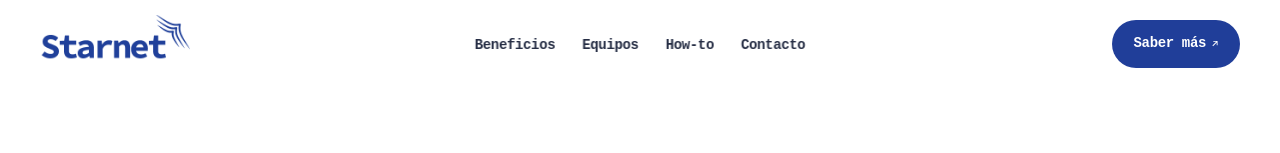
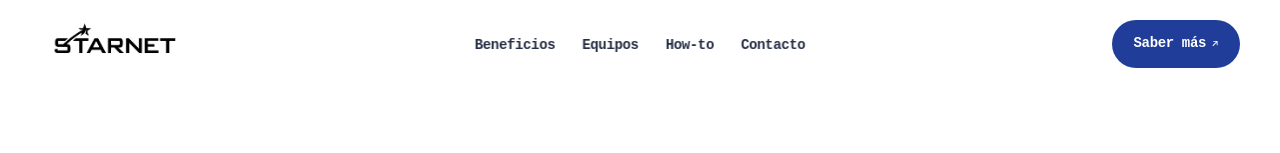
Before and after one commit to IvanTR12/Starnet, a React (Vite) app: page / in a window 1280 px wide. Shown: the top 153 px of the page. Built offline with nearby package versions, Linux system fonts and the light colour scheme.

Commit message:
Update de Logo y Footer

```diff
--- a/src/App.tsx
+++ b/src/App.tsx
@@ -2,7 +2,7 @@
 import { useState } from 'react';
 
 // --- Assets ---
-const imgAsset11 = "./assets/logo.png";
+const imgAsset11 = "./assets/logo.svg";
 const imgHeroImage = "./assets/hero-image.jpg";
 const imgStarlinkMiniKit = "./assets/starlink-mini.png";
 const img533411 = "./assets/starlink-v4.png";
@@ -472,14 +472,6 @@ export default function App() {
       {/* ========================================= */}
       <footer className="border-[#e9e9e9] border-solid border-t content-stretch flex flex-col md:flex-row gap-[80px] items-start md:justify-between max-w-[1600px] md:max-w-[1500px] pb-[20px] pt-[40px] px-[16px] md:px-0 relative shrink-0 w-full">
         <div className="content-stretch flex flex-col md:flex-row items-start relative shrink-0 w-full md:w-auto">
-          <div className="content-stretch cursor-pointer flex flex-col md:flex-row font-bold gap-[27px] items-start md:items-center justify-center md:h-[40px] leading-[0] relative shrink-0 text-[#252d44] text-[14px] text-center tracking-[-0.35px] whitespace-nowrap">
-            <button className="block relative shrink-0">
-              <p className="leading-[1.4]">Beneficios</p>
-            </button>
-            <button className="block relative shrink-0">
-              <p className="leading-[1.4]">How-to</p>
-            </button>
-          </div>
         </div>
         <div className="content-stretch flex items-end relative shrink-0 w-full md:w-auto">
           <div aria-label="Company logo" className="content-stretch flex items-end relative shrink-0">
```
Also changed, not shown: public/assets/logo.svg (added).
